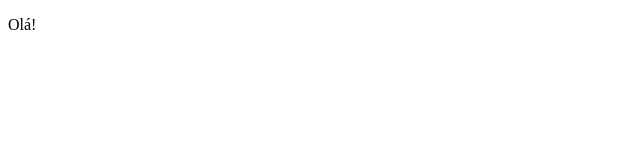
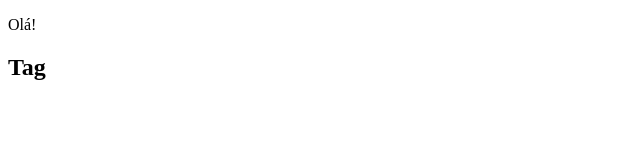
Before and after one commit to diegogalli/curso_git_1, a plain HTML site: page 1_primeiro_repo/html/Index.html in a window 1280 px wide. Shown: the full height of the page, 0-640 px from the left. Drawn offline with Linux system fonts and the light colour scheme.

Commit message:
Enviando alterações

```diff
--- a/1_primeiro_repo/html/Index.html
+++ b/1_primeiro_repo/html/Index.html
@@ -8,5 +8,6 @@
 </head>
 <body>
     <p>Olá!</p>
+    <h2>Tag</h2>
 </body>
 </html>
```
